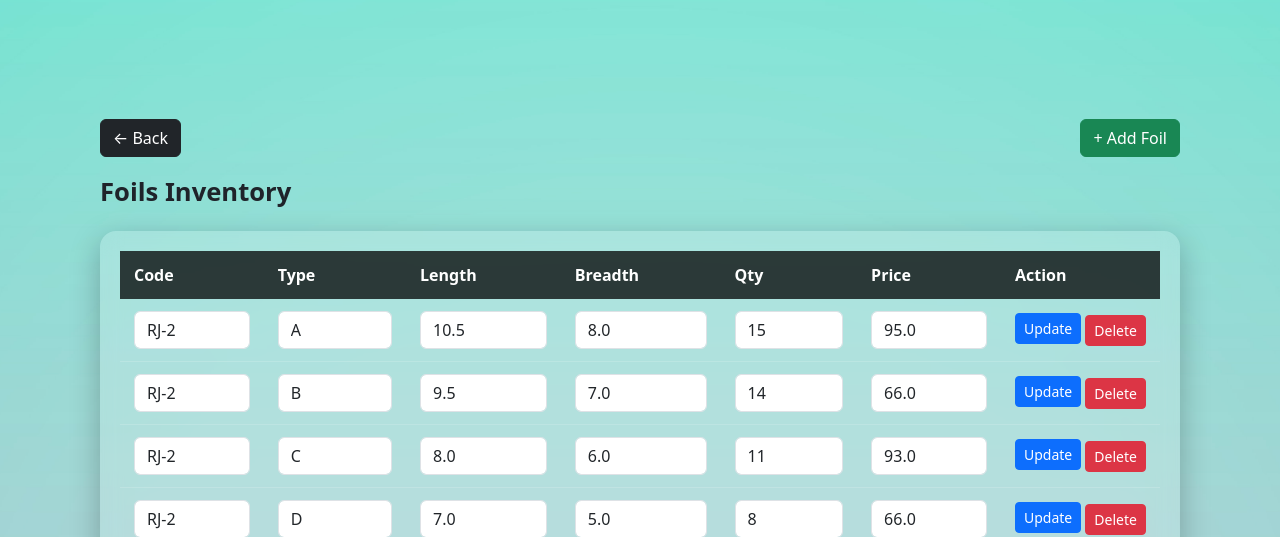
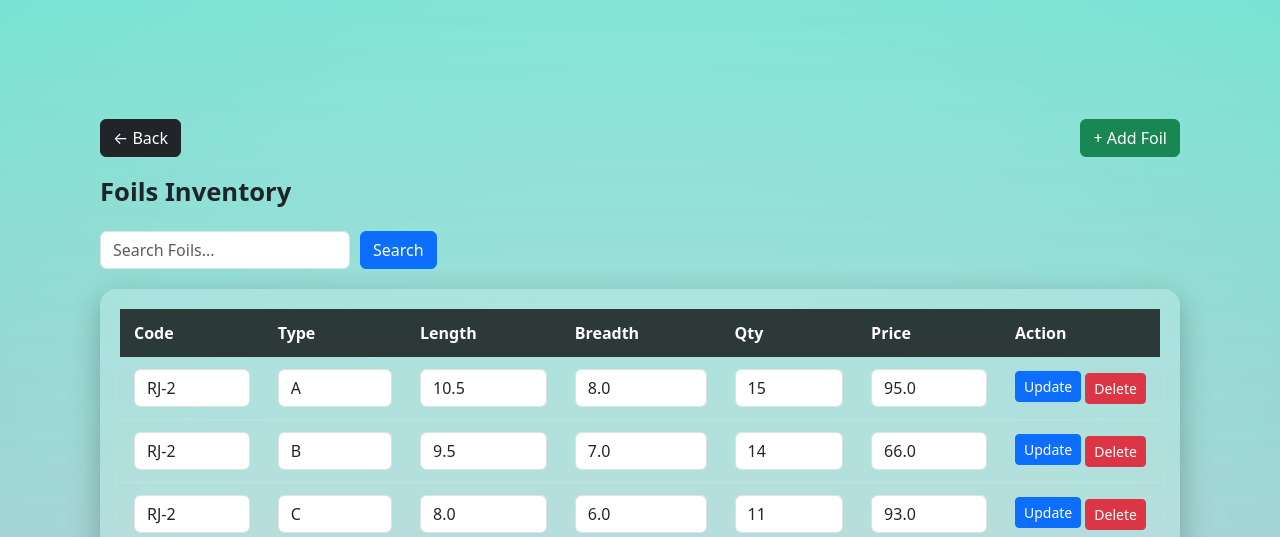
Before and after one commit to 23f2001943/inventory-management-project, a Flask app: template templates/admin/foil.html in a window 1280 px wide. Shown: the part 56-593 px from the top of the page. Run offline with Flask 3, Linux system fonts and the light colour scheme; the template is opened without the code that fills it: values that come from a table or form of the project are taken from there, others are empty; some libraries are stand-ins or nearby versions.

Commit message:
Add search bar to Foils Inventory page
Added a search bar to the Foils Inventory page for improved usability.

```diff
--- a/templates/admin/foil.html
+++ b/templates/admin/foil.html
@@ -19,6 +19,16 @@
     </div>
 
     <div class="page-title">Foils Inventory</div>
+    <!-- SEARCH BAR START -->
+    <form method="GET" action="{{ url_for('admin.foil_search') }}"
+          style="margin-bottom: 20px; display:flex; gap:10px;">
+
+        <input type="text" name="q" placeholder="Search Foils..."
+               class="form-control" style="max-width: 250px;">
+
+        <button class="btn btn-primary">Search</button>
+    </form>
+<!-- SEARCH BAR END -->
 
     <div class="glass-table">
         <table>
```
